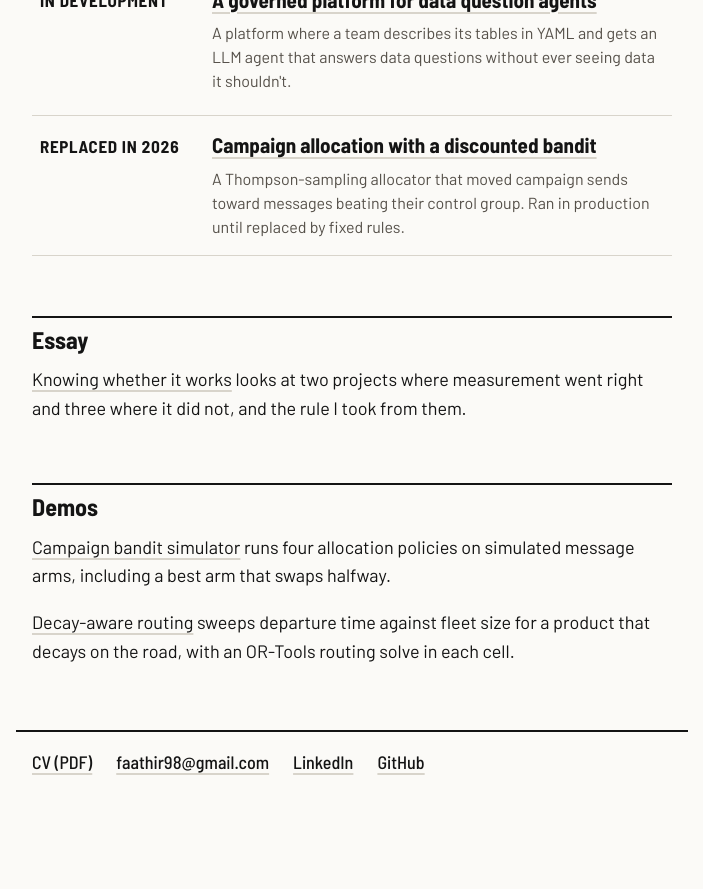
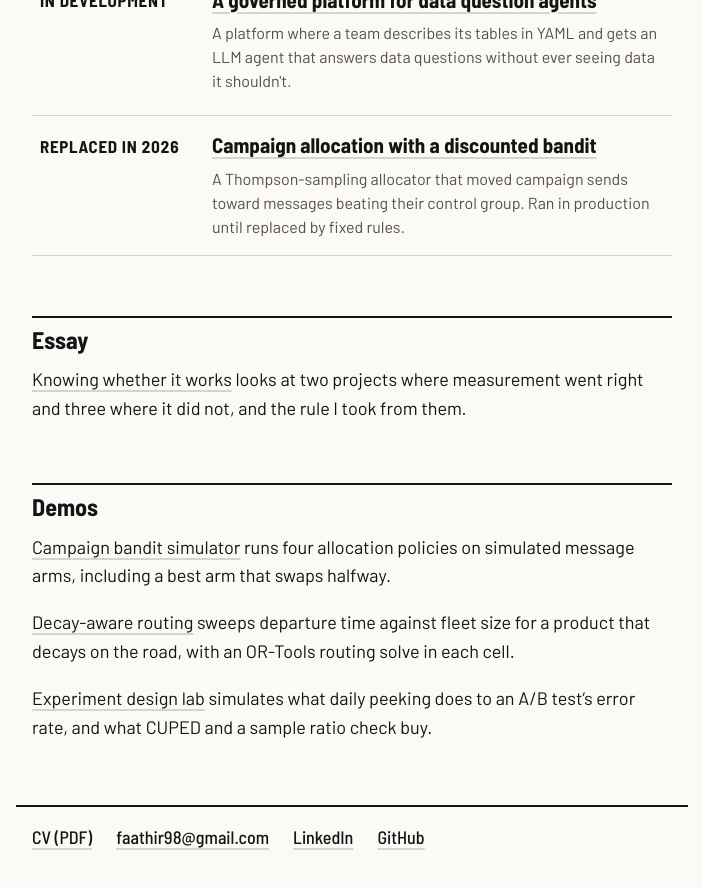
Before and after one commit to faathirchikal/faathirchikal.github.io, a Jekyll site: the page built from index.md, in a window 1280 px wide and 900 px high, scrolled down 1020 px. Shown: the top 889 px of the window, without its empty margins (288-991 px from the left). Built offline with Jekyll 4.4.1, drawn with Linux system fonts in a browser that asks for light colours; before the commit the page ends 1845 px from its top, so only the background shows below that.

Commit message:
Link the experiment design lab
Co-Authored-By: Claude Opus 5.5 (1M context) <noreply@anthropic.com>

```diff
--- a/index.md
+++ b/index.md
@@ -20,3 +20,6 @@ policies on simulated message arms, including a best arm that swaps halfway.
 
 [Decay-aware routing](https://faathirchikal.github.io/decay-routing-demo/) sweeps departure time against fleet
 size for a product that decays on the road, with an OR-Tools routing solve in each cell.
+
+[Experiment design lab](https://faathirchikal.github.io/experiment-design-lab/) simulates what daily peeking does
+to an A/B test's error rate, and what CUPED and a sample ratio check buy.
```
